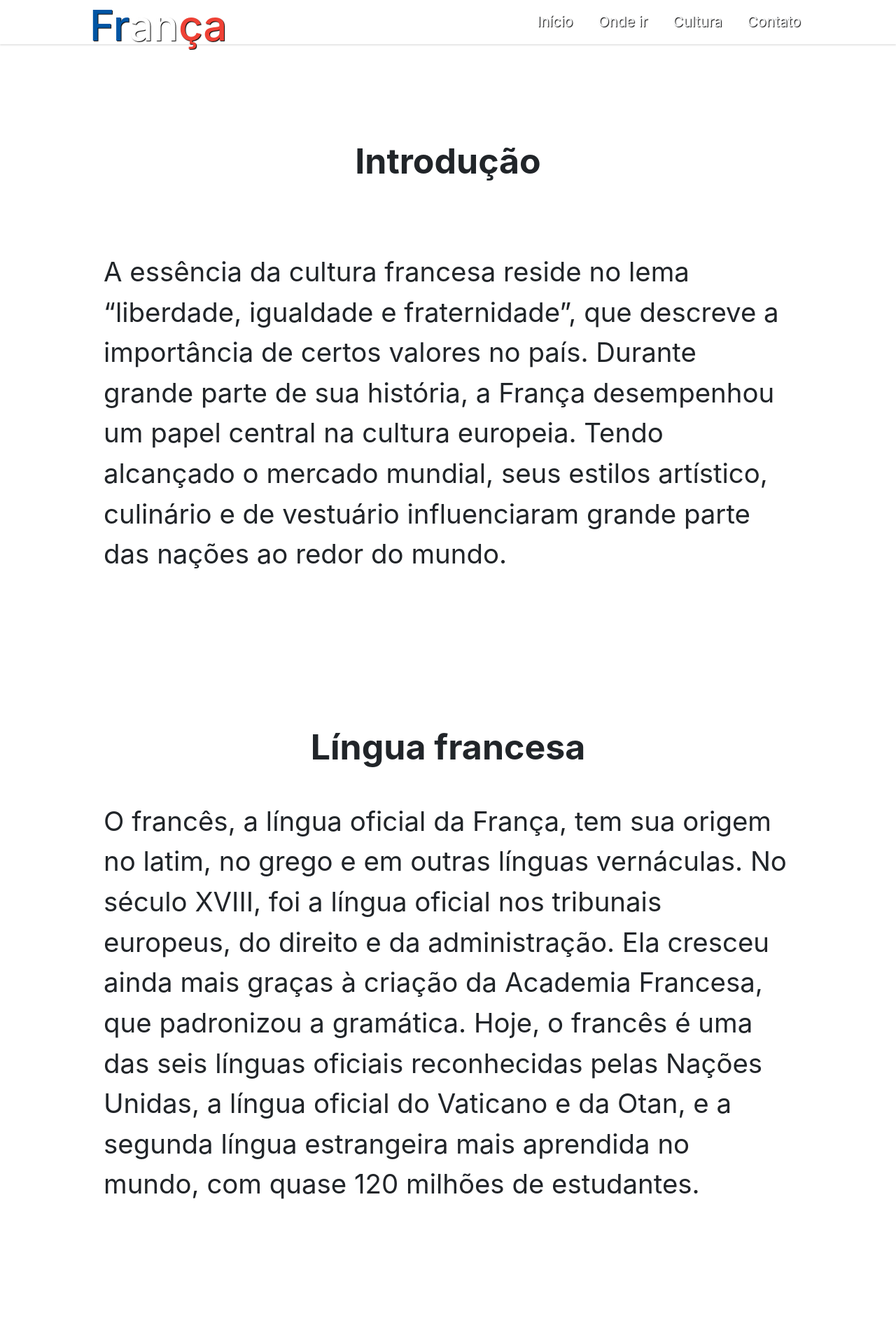
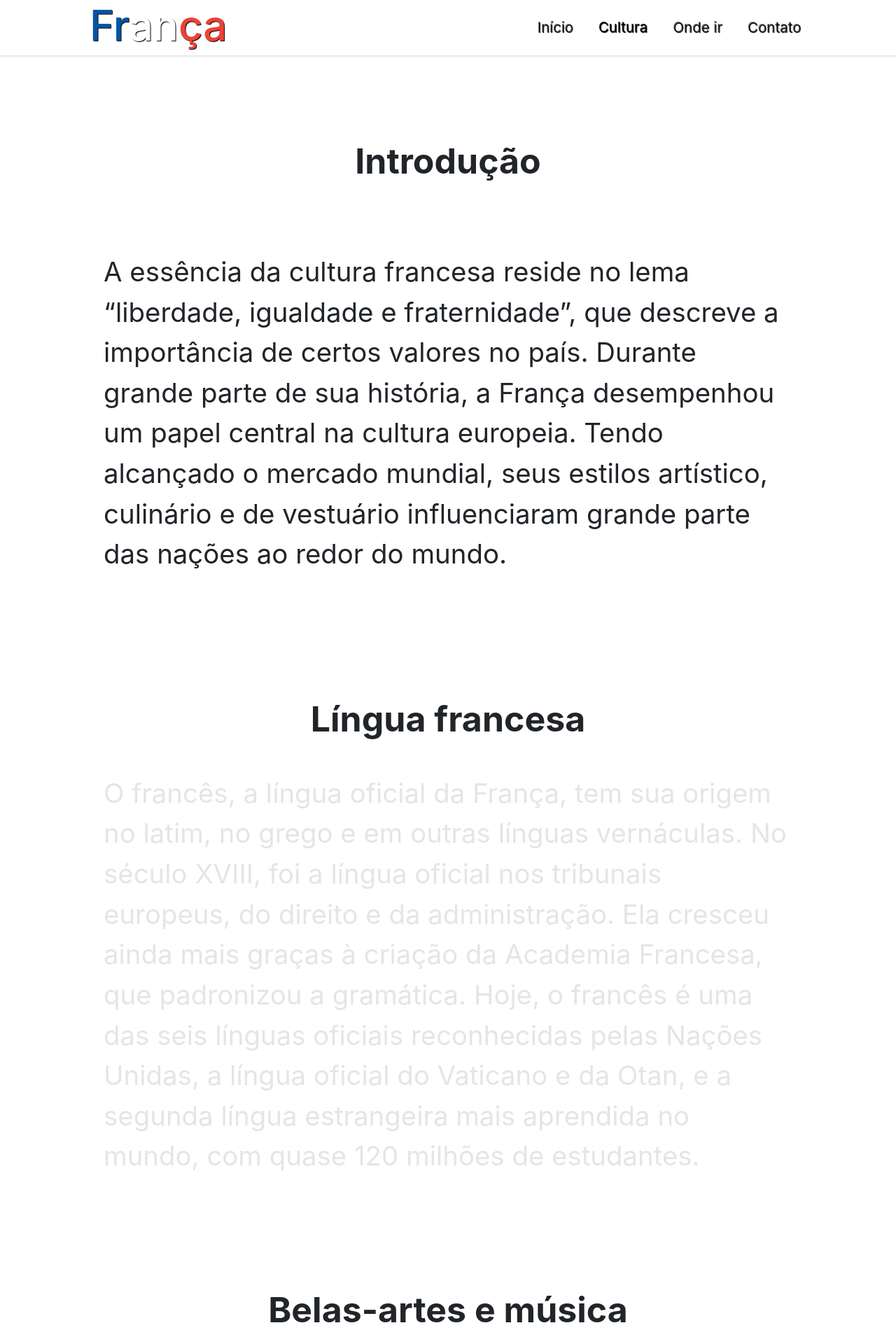
Before and after one commit to lzn1996/VoltaAoMundoFranca, a PHP site: page /pages/cultura.html in a window 1280 px wide. Shown: the top 1920 px of the page at 70% size. Run offline with PHP 8.4, Linux system fonts and the light colour scheme; some libraries are stand-ins or nearby versions.

Commit message:
refactor: change cultura animation style, contato form loading add, img scale

```diff
--- a/pages/cultura.html
+++ b/pages/cultura.html
@@ -13,7 +13,7 @@
   </head>
   <body>
     <nav
-      class="navbar navbar-expand-lg navbar-light bg-light fixed-top w-100 bg-transparent blur flex-row padding"
+      class="navbar navbar-expand-lg navbar-light bg-light fixed-top w-100 bg-transparent blur flex-row padding py-3"
     >
       <div
         class="d-flex justify-content-between w-100 flex-lg-row align-items-center"
@@ -41,33 +41,33 @@
           </button>
           <div class="collapse navbar-collapse" id="navbarSupportedContent">
             <ul
-              class="navbar-nav ml-auto text-light"
+              class="navbar-nav ml-auto text-dark-emphasis"
               style="gap: 20px !important"
             >
               <li class="nav-item d-flex justify-content-center">
                 <a
-                  class="nav-link list text-light text-shadow"
+                  class="nav-link list text-dark-emphasis text-shadow"
                   href="/pages/index.html"
                   >Início</a
                 >
               </li>
+              <li class="nav-item active d-flex justify-content-center">
+                <a
+                  class="nav-link text-dark-emphasis list text-shadow"
+                  href="/pages/cultura.html"
+                  >Cultura</a
+                >
+              </li>
               <li class="nav-item d-flex justify-content-center">
                 <a
-                  class="nav-link text-light list text-shadow"
+                  class="nav-link text-dark-text-dark-emphasis list text-shadow"
                   href="/pages/onde-ir.html"
                   >Onde ir <span class="sr-only">(current)</span></a
                 >
               </li>
               <li class="nav-item d-flex justify-content-center">
                 <a
-                  class="nav-link text-light list text-shadow"
-                  href="/pages/cultura.html"
-                  >Cultura</a
-                >
-              </li>
-              <li class="nav-item d-flex justify-content-center">
-                <a
-                  class="nav-link text-light list text-shadow"
+                  class="nav-link text-dark-emphasis list text-shadow"
                   href="/pages/contato.html"
                   >Contato</a
                 >
@@ -79,7 +79,7 @@
     </nav>
     <main class="not-index">
       <section class="container-fluid padding" style="padding-top: 10vh">
-        <div class="row" style="display: flex; gap: 25vh">
+        <div class="row" style="display: flex; gap: 20vh">
           <div class="col-12">
             <h2
               class="text-center animated-comin font-weight-bold place-title"
@@ -102,7 +102,7 @@
             >
               Língua francesa
             </h2>
-            <p class="place-paragraph animated-join-left">
+            <p class="place-paragraph animation-typing">
               O francês, a língua oficial da França, tem sua origem no latim, no
               grego e em outras línguas vernáculas. No século XVIII, foi a
               língua oficial nos tribunais europeus, do direito e da
@@ -119,20 +119,17 @@
             >
               Belas-artes e música
             </h2>
-            <p class="place-paragraph animated-join-right block">
+            <p class="place-paragraph animation-typing">
               A França tem um grande número de pintores ilustres, entre os quais
               Renoir, Van Gogh, Monet, Cézanne, Degas, Manet, Poussin e
               Toulouse-Lautrec. Auguste Rodin é certamente o mais famoso
               escultor francês, e Le Corbusier marcou a era contemporânea da
-              arquitetura francesa.
-            </p>
-            <p class="place-paragraph animated-join-right">
-              No campo da música, a França conta com muitos artistas
-              importantes, como Gainsbourg, Ferrat, Nougaro, Hallyday e Montand.
-              A canção francesa é inspirada na poesia e na literatura, de modo
-              que Baudelaire, Rimbaud e Verlaine continuam sendo fontes de
-              inspiração para muitos. A música clássica conheceu artistas como
-              Berlioz, Offenbac e Débussy.
+              arquitetura francesa. No campo da música, a França conta com
+              muitos artistas importantes, como Gainsbourg, Ferrat, Nougaro,
+              Hallyday e Montand. A canção francesa é inspirada na poesia e na
+              literatura, de modo que Baudelaire, Rimbaud e Verlaine continuam
+              sendo fontes de inspiração para muitos. A música clássica conheceu
+              artistas como Berlioz, Offenbac e Débussy.
             </p>
           </div>
           <div class="col-12">
@@ -141,7 +138,7 @@
             >
               Museus
             </h2>
-            <p class="place-paragraph animated-join-right block">
+            <p class="place-paragraph animation-typing">
               Os museus franceses são dedicados a uma ampla variedade de temas.
               Entre os mais famosos está o Museu do Louvre, que abriga, a
               Monalisa, de Leonardo da Vinci.
@@ -153,7 +150,7 @@
             >
               Alta costura
             </h2>
-            <p class="place-paragraph animated-join-left block">
+            <p class="place-paragraph animation-typing block">
               O termo alta costura está associado à moda francesa e significa
               roupas mais sofisticadas feitas à mão ou sob encomenda. Jean-Paul
               Gaultier, Christian Dior, Yves Saint Laurent, Christian Delacroix,
@@ -167,7 +164,7 @@
             >
               Gastronomia
             </h2>
-            <p class="place-paragraph animated-join-right block">
+            <p class="place-paragraph animation-typing">
               De suntuosos banquetes da Idade Média até hoje, a cozinha francesa
               é mundialmente reconhecida. Cada região tem suas especialidades,
               mas alguns dos pratos mais famosos incluem vinho e queijo. A
@@ -185,7 +182,7 @@
             >
               Literatura
             </h2>
-            <p class="place-paragraph animated-join-left block">
+            <p class="place-paragraph animation-typing block">
               A literatura francesa apresenta grande tradição e ganhou impulso
               já durante a Idade Média. O país é um berço de grandes escritores
               e a população francesa se destaca por ser apreciadora da leitura.
@@ -202,7 +199,7 @@
             >
               Folclore francês
             </h2>
-            <p class="place-paragraph animated-join-right">
+            <p class="place-paragraph animation-typing-teste">
               O folclore da França é formado pelas muitas culturas regionais e
               influências históricas que moldaram o país ao longo dos séculos.
               Um dos aspectos mais encantadores do folclore francês é sua
@@ -214,24 +211,19 @@
               grandes castelos, refletem os tons românticos e, às vezes,
               sombrios do folclore francês, misturando o mágico com o moral.
               Elas têm sido transmitidas através das gerações, capturando a
-              imaginação de crianças e adultos.
-            </p>
-            <p class="place-paragraph animated-join-right">
-              O folclore na França também se entrelaça profundamente com seus
-              costumes e tradições regionais, cada área oferecendo sua própria
-              mistura de lendas e mitos. Por exemplo, na Bretanha, a forte
-              influência celta deu origem a uma riqueza de histórias
-              folclóricas, envolvendo fadas, espíritos e o famoso Ankou, uma
-              personificação da morte. Enquanto isso, na Provença, as histórias
-              frequentemente apresentam elementos da vida provençal, como a
-              Tarasque, um dragão temível que diziam ter aterrorizado a cidade
-              de Tarascon. Festivais locais e tradições muitas vezes têm suas
-              raízes nesses elementos folclóricos, mostrando a diversidade da
-              cultura francesa. As diferenças regionais no folclore são um
-              testemunho da variada história da França, com influências celtas,
-              galo-romanas e cristãs medievais.
-            </p>
-            <p class="place-paragraph animated-join-right">
+              imaginação de crianças e adultos. O folclore na França também se
+              entrelaça profundamente com seus costumes e tradições regionais,
+              cada área oferecendo sua própria mistura de lendas e mitos. Por
+              exemplo, na Bretanha, a forte influência celta deu origem a uma
+              riqueza de histórias folclóricas, envolvendo fadas, espíritos e o
+              famoso Ankou, uma personificação da morte. Enquanto isso, na
+              Provença, as histórias frequentemente apresentam elementos da vida
+              provençal, como a Tarasque, um dragão temível que diziam ter
+              aterrorizado a cidade de Tarascon. Festivais locais e tradições
+              muitas vezes têm suas raízes nesses elementos folclóricos,
+              mostrando a diversidade da cultura francesa. As diferenças
+              regionais no folclore são um testemunho da variada história da
+              França, com influências celtas, galo-romanas e cristãs medievais.
               Além disso, o folclore francês não se limita apenas a contos e
               lendas; ele também abrange uma variedade de superstições, remédios
               populares e práticas tradicionais. Muitas superstições francesas
--- a/styles.css
+++ b/styles.css
@@ -77,9 +77,9 @@ main {
 }
 
 .blur {
-  backdrop-filter: blur(100px);
+  backdrop-filter: blur(5px);
   width: 100%;
-  background-color: transparent;
+  background-color: rgba(255, 255, 255, 0.2) !important;
 }
 
 .not-index {
@@ -126,7 +126,7 @@ img {
 }
 
 img:hover {
-  transform: scale(1.05);
+  transform: scale(1.02);
 }
 
 @media screen and (max-width: 768px) {
@@ -213,3 +213,40 @@ img:hover {
     scale: 1;
   }
 }
+
+.animation-typing {
+  display: inline;
+  color: hsl(0 0% 0% / 0.1);
+  background-image: linear-gradient(90deg, black, black);
+  background-clip: text;
+  background-size: 0% 100%;
+  background-repeat: no-repeat;
+  animation: typing linear forwards;
+  animation-timeline: view();
+  animation-range-end: 50%;
+}
+
+@keyframes typing {
+  to {
+    background-size: 100% 100%;
+  }
+}
+
+.animation-typing-teste {
+  display: inline;
+  color: hsl(0 0% 0% / 0.1);
+  background-image: linear-gradient(90deg, black, black);
+  background-clip: text;
+  background-size: 0% 100%;
+  background-repeat: no-repeat;
+  animation: typing-teste linear forwards;
+  animation-timeline: view();
+  animation-range-start: 10%;
+  animation-range-end: 65%;
+}
+
+@keyframes typing-teste {
+  to {
+    background-size: 100% 100%;
+  }
+}
```
Also changed, not shown: contato.js (+21 -1 lines), pages/contato.html (+13 -15 lines), pages/index.html (+12 -12 lines), pages/onde-ir.html (+13 -13 lines), assets/img/1.jpg, assets/img/5.jpg, 1 other file.
